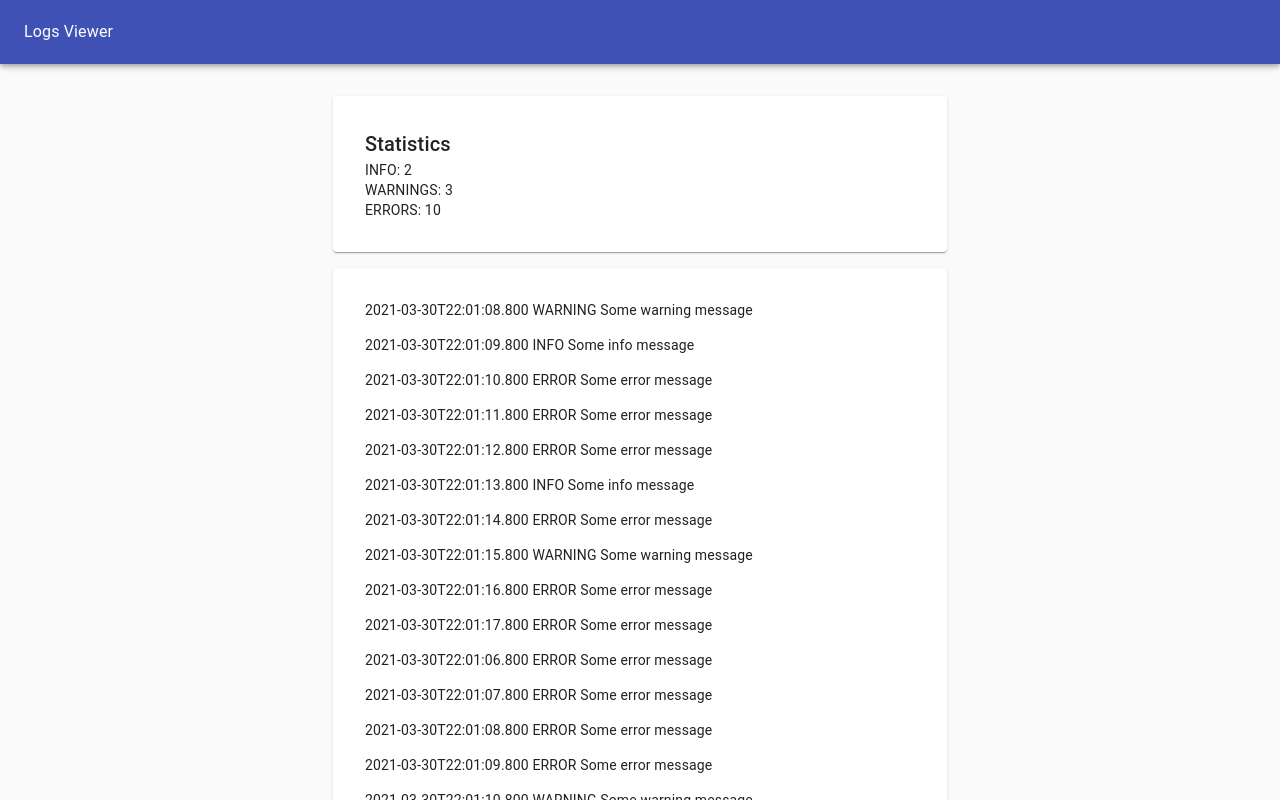
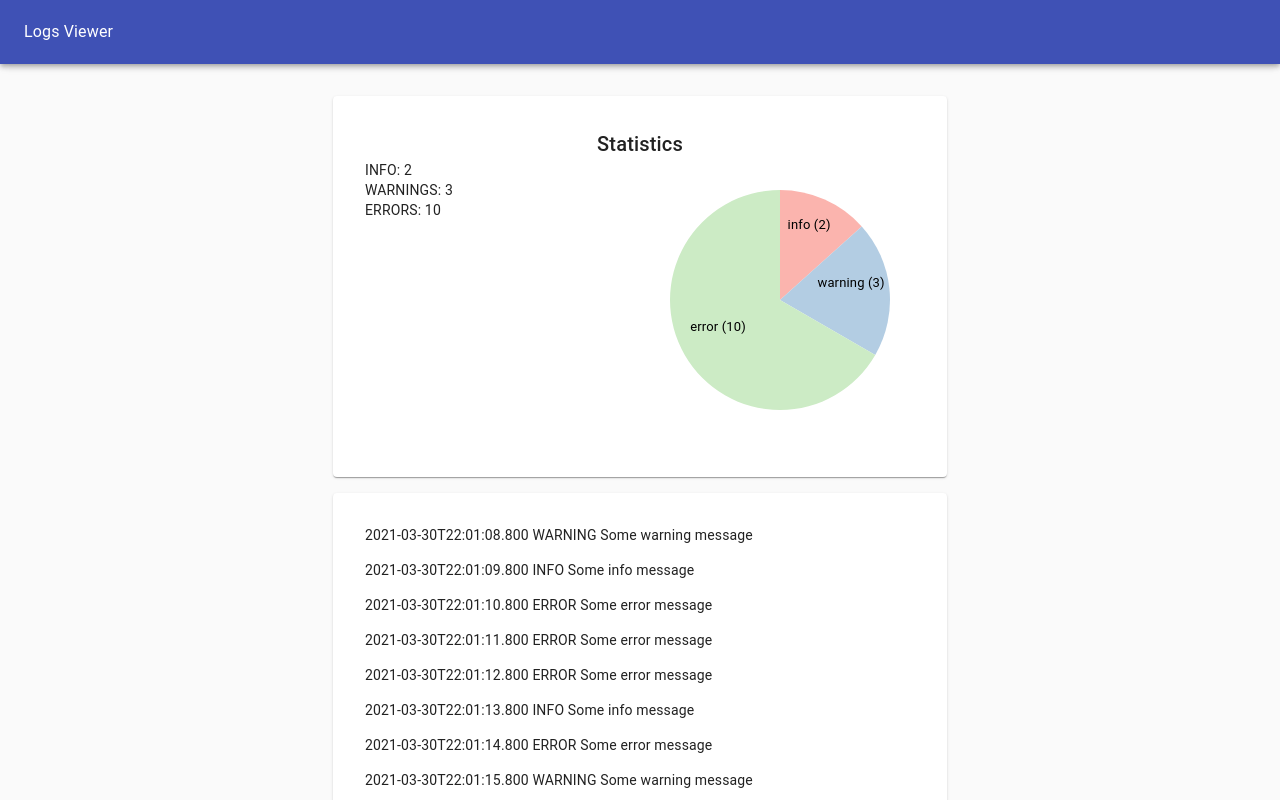
Before and after one commit to mirandaio/log-viewer, a React (Create React App) app: page / in a window 1280 px wide. Shown: the top 800 px of the page. Built offline with nearby package versions, Linux system fonts and the light colour scheme.

Commit message:
Add stats pie chart

```diff
--- a/package.json
+++ b/package.json
@@ -8,6 +8,7 @@
     "@testing-library/jest-dom": "^5.11.4",
     "@testing-library/react": "^11.1.0",
     "@testing-library/user-event": "^12.1.10",
+    "d3": "^6.6.2",
     "react": "^17.0.2",
     "react-dom": "^17.0.2",
     "react-redux": "^7.2.3",
--- a/src/features/logsViewer/LogsViewer.js
+++ b/src/features/logsViewer/LogsViewer.js
@@ -4,6 +4,7 @@ import { useSelector, useDispatch } from "react-redux";
 import { Grid, Paper, Typography, makeStyles } from "@material-ui/core";
 import { selectStats, updateStats } from "./statsSlice";
 import { selectLogs, updateLogs } from "./logsSlice";
+import PieChart from "./PieChart";
 import fetchLogs from "../../fetchLogs";
 
 function Row({ index, style, data }) {
@@ -47,10 +48,19 @@ function LogsViewer() {
   return (
     <Grid item>
       <Paper className={classes.statsContainer}>
-        <Typography variant="h6">Statistics</Typography>
-        <div>INFO: {stats.info}</div>
-        <div>WARNINGS: {stats.warning}</div>
-        <div>ERRORS: {stats.error}</div>
+        <Typography variant="h6" align="center">
+          Statistics
+        </Typography>
+        <Grid container>
+          <Grid item md={6}>
+            <div>INFO: {stats.info}</div>
+            <div>WARNINGS: {stats.warning}</div>
+            <div>ERRORS: {stats.error}</div>
+          </Grid>
+          <Grid item md={6}>
+            <PieChart stats={stats} />
+          </Grid>
+        </Grid>
       </Paper>
       <Paper className={classes.logsContainer}>
         <List
--- /dev/null
+++ b/src/features/logsViewer/PieChart.js
@@ -0,0 +1,59 @@
+import * as d3 from "d3";
+
+const WIDTH = 280;
+const HEIGHT = 280;
+const RADIUS = Math.min(WIDTH, HEIGHT) / 2 - 30;
+const LABEL_RADIUS = RADIUS * 0.65;
+
+function PieChart({ stats }) {
+  const data = [];
+  Object.keys(stats).forEach((key) =>
+    data.push({ name: key, value: stats[key] })
+  );
+
+  const pie = d3
+    .pie()
+    .sort(null)
+    .value((d) => d.value);
+
+  const arcs = pie(data);
+  const arc = d3.arc().innerRadius(0).outerRadius(RADIUS);
+  const arcLabel = d3.arc().innerRadius(LABEL_RADIUS).outerRadius(LABEL_RADIUS);
+
+  const color = d3
+    .scaleOrdinal()
+    .domain(data.map((d) => d.name))
+    .range(d3.schemePastel1);
+
+  return (
+    <svg
+      xmlns="http://www.w3.org/2000/svg"
+      width={WIDTH}
+      height={HEIGHT}
+      viewBox={`${-WIDTH / 2} ${-HEIGHT / 2} ${WIDTH} ${HEIGHT}`}
+    >
+      <g>
+        {arcs.map((a) => {
+          return (
+            <path key={a.data.name} fill={color(a.data.name)} d={arc(a)} />
+          );
+        })}
+      </g>
+      <g fontSize="13" textAnchor="middle">
+        {arcs.map((a) => {
+          return (
+            <text
+              key={a.data.name}
+              y="-0.4em"
+              transform={`translate(${arcLabel.centroid(a)})`}
+            >
+              {a.data.name} ({a.data.value})
+            </text>
+          );
+        })}
+      </g>
+    </svg>
+  );
+}
+
+export default PieChart;
```
Also changed, not shown: 1 other file (tests, documents, lock files or other folders).
